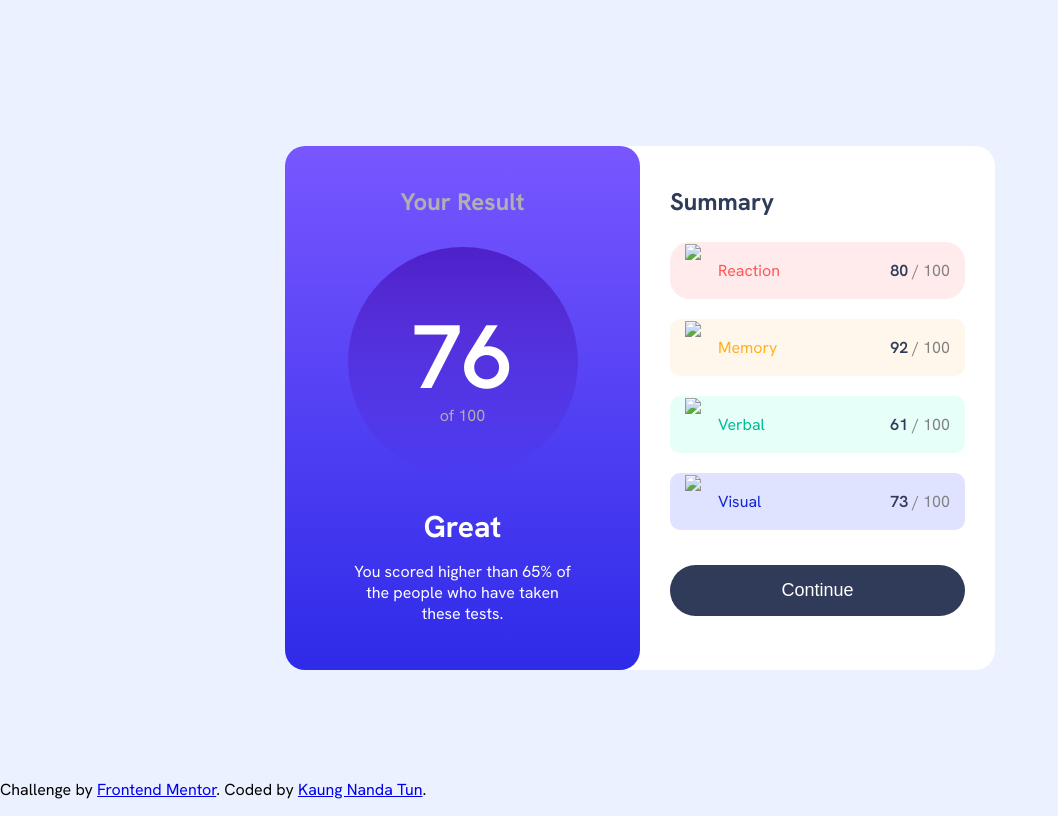
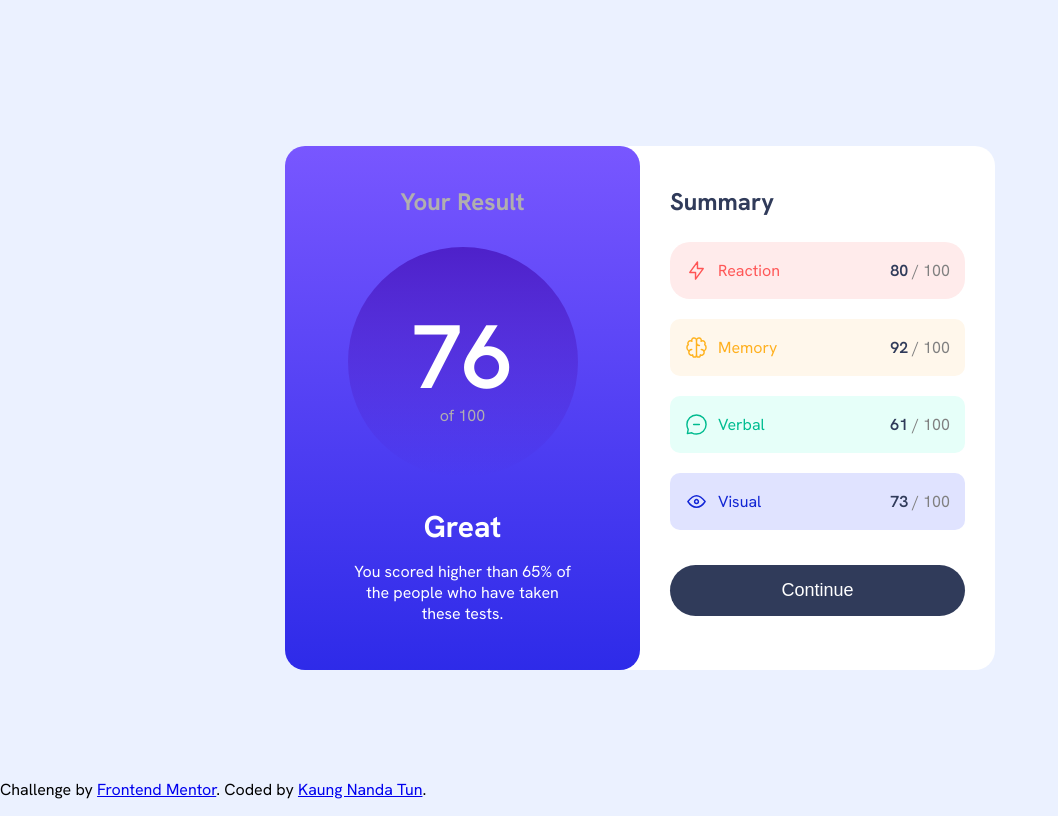
Before and after one commit to kndtmobbe-del/results-summary-component1., a plain HTML site: page index.html in a window 1280 px wide. Shown: the whole page, without its empty margins (0-1058 px from the left). Drawn offline with Linux system fonts and the light colour scheme.

Commit message:
Update index.html

```diff
--- a/index.html
+++ b/index.html
@@ -30,7 +30,7 @@
       <article class="summary-list">
         <div class="reaction">
           <div>
-            <img src="assets/images/icon-reaction.svg"
+            <img src="icon-reaction.svg"
             class="reaction-icon">
             <p>Reaction</p>
           </div>
@@ -38,7 +38,7 @@
         </div>
         <div class="memory">
           <div>
-            <img src="assets/images/icon-memory.svg"
+            <img src="icon-memory.svg"
             class="memory-icon">
             <p>Memory</p>
           </div>
@@ -46,7 +46,7 @@
         </div>
         <div class="verbal">
         <div>
-           <img src="assets/images/icon-verbal.svg"
+           <img src="icon-verbal.svg"
             class="verbal-icon">
             <p>Verbal</p>
         </div>
@@ -54,7 +54,7 @@
         </div>
         <div class="visual">
           <div>
-            <img src="assets/images/icon-visual.svg"
+            <img src="icon-visual.svg"
             class="visual-icon">
             <p>Visual</p>
           </div>
```
